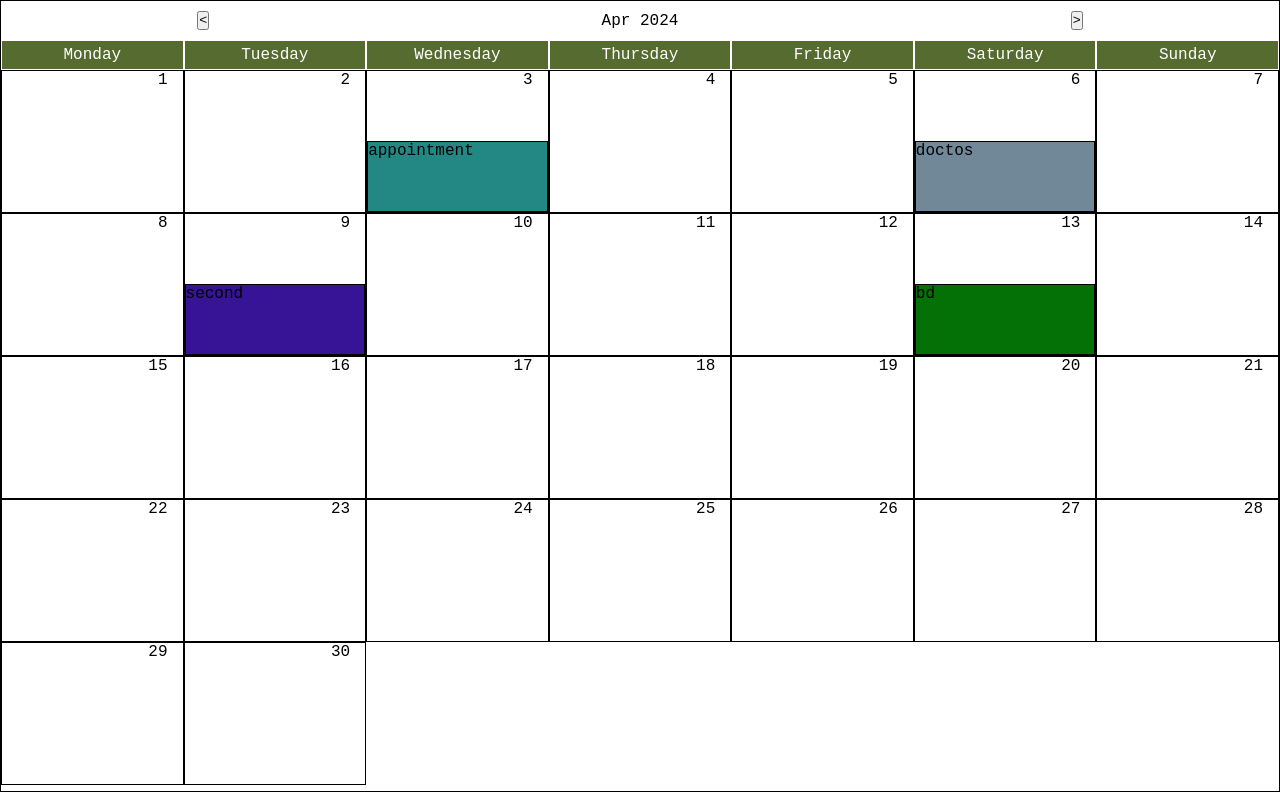
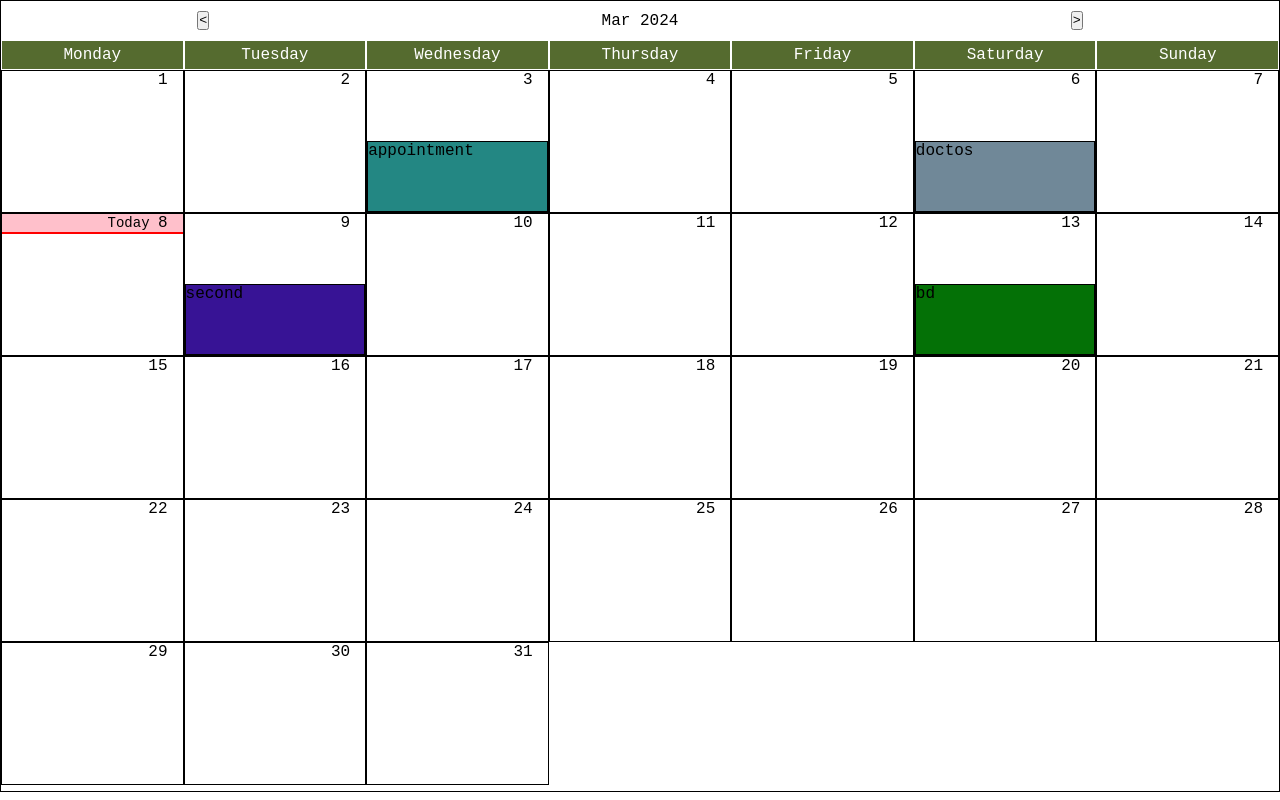
Before and after one commit to yermakov11/calendar, a React (Vite) app: page / in a window 1280 px wide. Built offline with nearby package versions, Linux system fonts and the light colour scheme.

Commit message:
fix appoitment

```diff
--- a/src/components/Calendar.tsx
+++ b/src/components/Calendar.tsx
@@ -1,16 +1,18 @@
-import React, { useRef, useState } from "react";
-import {  SevenColGrid, Wrapper,HeadDays,DateControls,} from "../style/Calendar.styled";
+import { useRef, useState } from "react";
+import { SevenColGrid,Wrapper,HeadDays, DateControls,} from "../style/Calendar.styled";
 import { DAYS, MOCKAPPS } from "../data/data_time";
-import {datesAreOnSameDay,getDarkColor,getDaysInMonth,getMonthYear,getSortedDays,nextMonth,prevMonth,} from "../utils/dateUtils";
+import {datesAreOnSameDay,getDarkColor,getDaysInMonth,getMonthYear,getSortedDays,nextMonth, prevMonth,} from "../utils/dateUtils";
 import { Portal } from "./Portal";
 import EventWrapper from "./EventWrapper";
+
 interface Event {
   date: Date;
   title: string;
   color: string;
 }
-export default function Calender () {
-  const [currentDate, setCurrentDate] = useState<Date>(new Date(2024, 3, 8));
+
+export default function Calender() {
+  const [currentDate, setCurrentDate] = useState<Date>(new Date());
   const [events, setEvents] = useState<Event[]>(MOCKAPPS);
   const dragDateRef = useRef<{ date: Date; target: string }>();
   const dragindexRef = useRef<{ index: number; target: string }>();
@@ -43,15 +45,14 @@ export default function Calender () {
     const targetId = (e.target as HTMLDivElement)?.id || "";
     dragDateRef.current = { date, target: targetId };
   };
-  1;
 
   const drop = (ev: React.DragEvent<HTMLDivElement>) => {
     ev.preventDefault();
-    if (dragDateRef.current && dragindexRef.current !== undefined &&dragDateRef.current.date) {
+    if (dragDateRef.current &&dragindexRef.current !== undefined &&dragDateRef.current.date) {
       setEvents((prev) =>
-        prev.map((event, index) => {
-          if (index === dragindexRef.current!.index) {
-            event.date = dragDateRef.current!.date!;
+        prev.map((event) => {
+          if (dragindexRef.current!.target.includes(event.color)) {
+            return { ...event, date: dragDateRef.current!.date };
           }
           return event;
         })
@@ -76,11 +77,17 @@ export default function Calender () {
   return (
     <Wrapper>
       <DateControls>
-        <button onClick={() => prevMonth(currentDate, setCurrentDate)} name="arrow-back-circle-outline">
+        <button
+          onClick={() => prevMonth(currentDate, setCurrentDate)}
+          name="arrow-back-circle-outline"
+        >
           {"<"}
         </button>
         {getMonthYear(currentDate)}
-        <button onClick={() => nextMonth(currentDate, setCurrentDate)} name="arrow-forward-circle-outline">
+        <button
+          onClick={() => nextMonth(currentDate, setCurrentDate)}
+          name="arrow-forward-circle-outline"
+        >
           {">"}
         </button>
       </DateControls>
@@ -92,43 +99,27 @@ export default function Calender () {
         ))}
       </SevenColGrid>
 
-      <SevenColGrid fullheight="true" is28Days={getDaysInMonth(currentDate) === 28}>
-
-        {getSortedDays(currentDate).map((day) => (
-          <div key={`${currentDate.getFullYear()}/${currentDate.getMonth()}/${day}`}
+      <SevenColGrid
+        fullheight="true"
+        is28Days={getDaysInMonth(currentDate) === 28}
+      >
+        {getSortedDays(currentDate).map((day) => {
+          return (
+            <div
+              key={`${currentDate.getFullYear()}/${currentDate.getMonth()}/${day}`}
               id={`${currentDate.getFullYear()}/${currentDate.getMonth()}/${day}`}
               onDragEnter={(e) =>
-              onDragEnter(
-                new Date(
-                  currentDate.getFullYear(),
-                  currentDate.getMonth(),
-                  day
-                ),
-                e
-              )
+                onDragEnter(new Date(currentDate.getFullYear(),currentDate.getMonth(),day),e)
               }
               onDragOver={(e) => e.preventDefault()}
               onDragEnd={drop}
               onClick={(e) =>
-              addEvent(
-                new Date(
-                  currentDate.getFullYear(),
-                  currentDate.getMonth(),
-                  day
-                ),
-                e
-              )
+                addEvent(new Date(currentDate.getFullYear(),currentDate.getMonth(),day),e )
               }
             >
-            <span className={`nonDRAG ${
-              datesAreOnSameDay(
-                  new Date(),
-                  new Date(
-                    currentDate.getFullYear(),
-                    currentDate.getMonth(),
-                    day
-                  )
-                )
+              <span
+                className={`nonDRAG ${
+                  datesAreOnSameDay(new Date(),new Date(currentDate.getFullYear(),currentDate.getMonth(),day))
                     ? "active"
                     : ""
                 }`}
@@ -143,7 +134,8 @@ export default function Calender () {
                 onClickEvent={handleOnClickEvent}
               />
             </div>
-        ))}
+          );
+        })}
       </SevenColGrid>
       {showPortal && (
         <Portal
--- a/src/data/data_time.ts
+++ b/src/data/data_time.ts
@@ -1,8 +1,8 @@
 export const DAYS=['Monday','Tuesday','Wednesday','Thursday','Friday','Saturday','Sunday'];
 
 export const MOCKAPPS = [
-      { date: new Date(2024, 3, 3), title: "appointment", color: "#238783" },
-      { date: new Date(2024, 3, 6), title: "doctos", color: "#708898" },
-      { date: new Date(2024, 3, 13), title: "bd", color: "#047106" },
-      { date: new Date(2024, 3, 9), title: "second", color: "#371395" }
-    ];
+  { date: new Date(2024, 2, 3), title: "appointment", color: "#238783"  },
+  { date: new Date(2024, 2, 6), title: "doctos", color: "#708898" },
+  { date: new Date(2024, 2, 13), title: "bd", color: "#047106" },
+  { date: new Date(2024, 2, 9), title: "second", color: "#371395" }
+];
--- a/src/utils/dateUtils.ts
+++ b/src/utils/dateUtils.ts
@@ -62,7 +62,5 @@ export const getDarkColor = (): string => {
 };
 
 export const getSortedDays = (date: Date): number[] => {
-  const daysInMonth = range(getDaysInMonth(date));
-  const index = new Date(date.getFullYear(), date.getMonth(), 1).getDay();
-  return [...Array(index === 0 ? 6 : index - 1), ...daysInMonth];
+  return  range(getDaysInMonth(date));
 };
```
Lines whose indentation alone changed are shown as unchanged.
